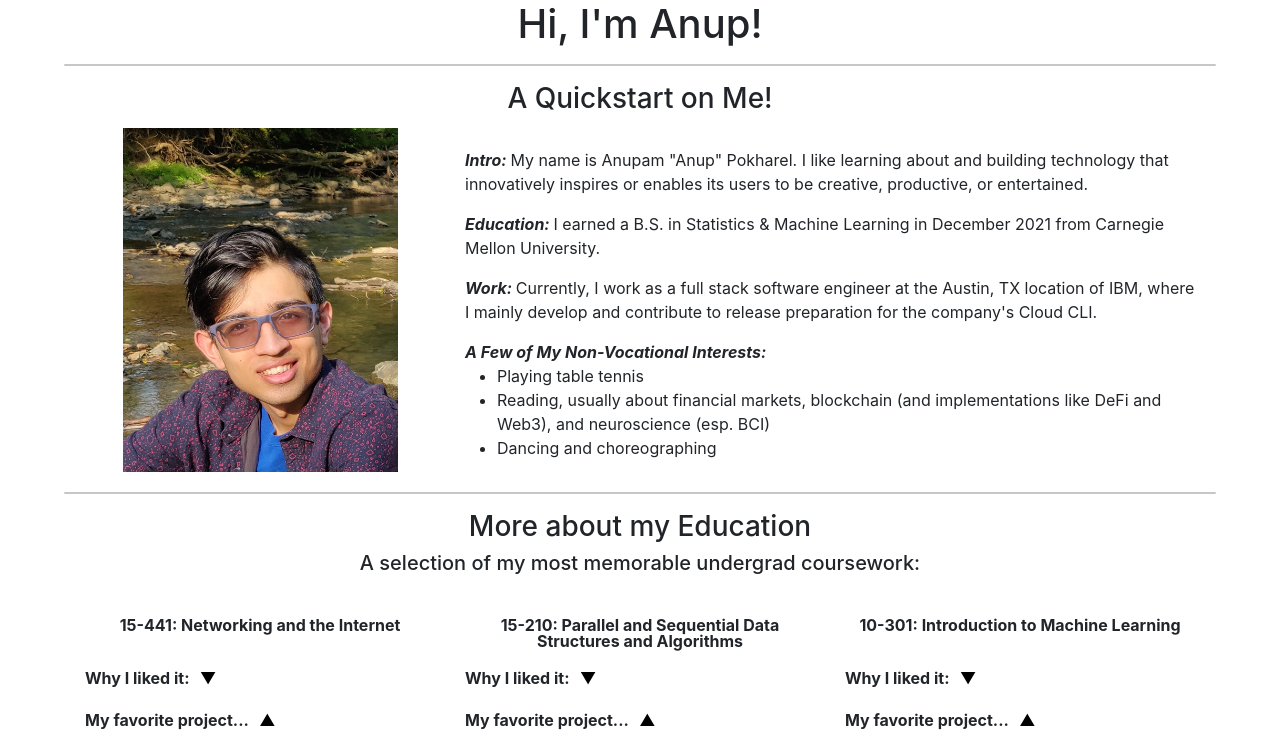
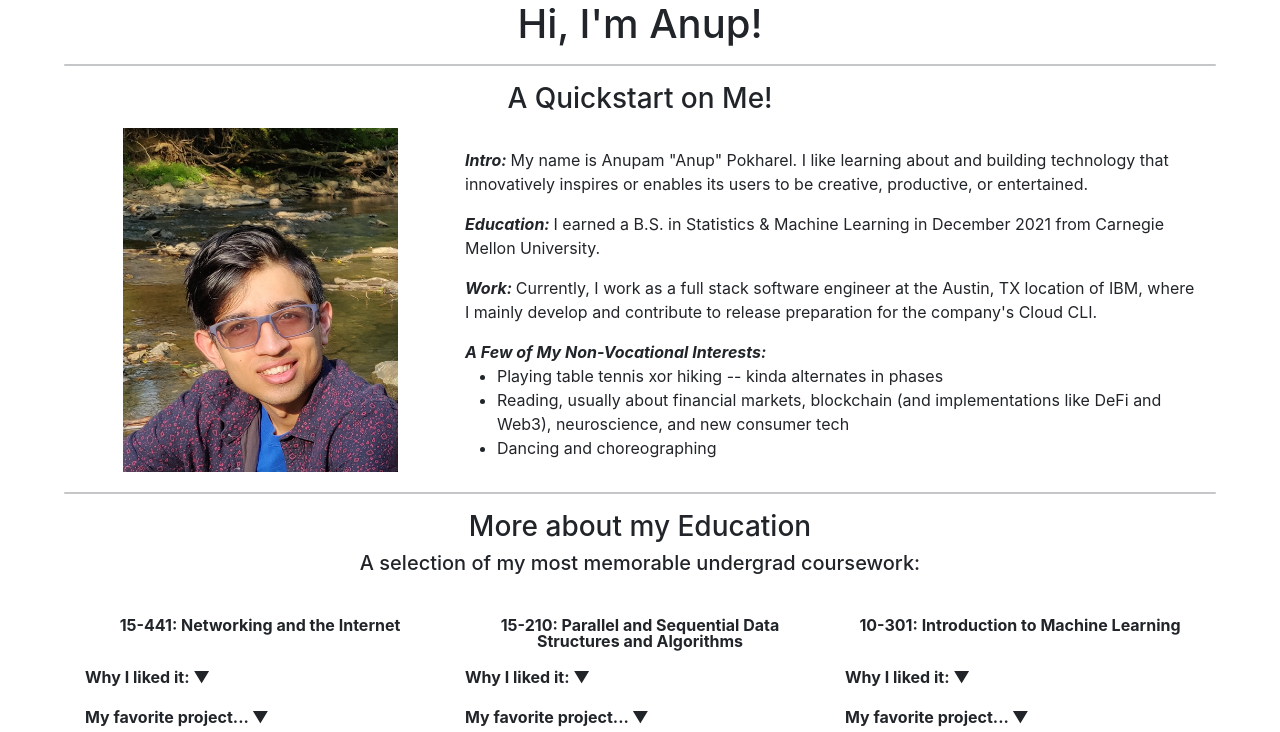
Before and after one commit to onebuddingnerd/react-root, a React (Create React App) app: page / in a window 1280 px wide. Shown: the top 732 px of the page. Built offline with nearby package versions, Linux system fonts and the light colour scheme.

Commit message:
few tweaks

```diff
--- a/src/App.js
+++ b/src/App.js
@@ -87,8 +87,8 @@ function App() {
 
                 <p> <b><i> Work: </i></b> Currently, I work as a full stack software engineer at the Austin, TX location of IBM, where I mainly develop and contribute to release preparation for the company's Cloud CLI.</p>
 
-                <p> <b> <i> A Few of My Non-Vocational Interests: </i> </b> <ul> <li> Playing table tennis </li>
-                      <li> Reading, usually about financial markets, blockchain (and implementations like DeFi and Web3), and neuroscience (esp. BCI)</li>
+                <p> <b> <i> A Few of My Non-Vocational Interests: </i> </b> <ul> <li> Playing table tennis xor hiking -- kinda alternates in phases </li>
+                      <li> Reading, usually about financial markets, blockchain (and implementations like DeFi and Web3), neuroscience, and new consumer tech</li>
                       <li> Dancing and choreographing </li>
                     </ul> </p>
               </div>
@@ -107,12 +107,12 @@ function App() {
               <div class="col-lg-4 col-md-12 col-sm-12">
                 <ClassDescDiv Name="15-441: Networking and the Internet"
                 Desc="15-441 provided a thorough inquiry into the underpinnings of the internet. Course content started with foundational principles of robust and interoperable connectivity among dispersed endpoints, to contextualize algorithmic thinking within internet design paradigms like distance-vector routing, and then delved into the inner workings of each layer of the OSI model. The course's projects markedly leveled-up my skillset in highly intensive analysis at very low-levels of programs' control flows: they routinely entailed replicating and precisely altering large components of flagship protocols of the industry's state-of-the-art, like TCP, to deliver operational behavior meeting desirable network attributes (end-to-end correctness, congestion control, etc.). I particularly enjoyed that my prior learning of computer systems topics like multithreading, mutual exclusion, and lean memory management were maximally utilized in projects where correctness depended on well-reasoned and meticulous application of the relevant techniques."
-                Project="...was an implementation of an adaptive bitrate proxy functioning as an intermediary for a server delivering video feeds to multiple clients at the highest qualities transmissible without delays, as constrained by real-time calculations of network throughput based on each active connection's round-trip. The project also pre-required use of an HTTP parser, coded nearly from-scratch earlier in the course, to fully control the processing of requests and responses." />
+                Project="...was an implementation of an adaptive bitrate proxy functioning as an intermediary for a server delivering video feeds to multiple clients at the highest qualities transmissible without delays, as constrained by real-time calculations of network throughput based on each active connection's round-trip. The project also pre-required use of an HTTP request handler with a parser, coded nearly from-scratch earlier in the course, to better control the exact pre-/post-conditions surrounding redirections to the proxy." />
               </div>
 
               <div class="col-lg-4 col-md-12 col-sm-12">
                 <ClassDescDiv Name="15-210: Parallel and Sequential Data Structures and Algorithms"
-                Desc="15-210's curriculum centered around in-depth analysis of computation tasks such as graph pathing optimization for opportunities to upgrade performance by parallel speedup (and the practical tradeoffs in overhead incurred in its pursuit). I learned a wide variety of algorithmic intuitions for achieving--and rigorously proving the mathematical soundness of--the best complexity class of implementation runtime (and ancillary work, e.g. optimal data-collating/-retrieval), for many frequently-encountered flavors of logical problems. This was also the highest-level course I took that had its programming exclusively in SML/NJ, a functional programming language that I developed an unexpected penchant for in this course's pre-requisite: but my experience as a doubter-turned-enthusiast is far from unique, as there's never a shortage of students advertising the course's slogan &quot;functions are values&quot; on the Carnegie Mellon campus!"
+                Desc={["15-210's curriculum centered around in-depth analysis of computation tasks such as graph pathing optimization for opportunities to upgrade performance by parallel speedup (and the practical tradeoffs in overhead incurred in its pursuit). I learned a wide variety of algorithmic intuitions for achieving--and rigorously proving the mathematical soundness of--the best complexity class of implementation runtime (and ancillary work, e.g. optimal data-collating/-retrieval), for many frequently-encountered flavors of logical problems. This was also the highest-level course I took that had its programming exclusively in SML/NJ, a functional programming language that I developed an unexpected penchant for in this course's pre-requisite: but my experience as a doubter-turned-enthusiast is far from unique, as the course lectures steadfastly uphold the mantra that \"functions are values\" (check out the", <a href='http://www.cs.cmu.edu/~15150/faq.html'> bottom FAQ item</a>, ", xD) and convince students about the conceptual elegance of that central idea."]}
                 Project="...was the creation of a program that performs &quot;seam-carving&quot; on an input image, enabling unequal downsizing across the vertical and horizontal dimensions with robust preservation of critical features and overall proportionality of pictured subjects/objects. It was fascinating that this process reduced to a traversal-minimization problem (based on the Bellman Ford algorithm) upon representing pixels as individual contributors of &quot;energy&quot;, quantitatively captured by finite-difference estimations of gradients, in an image." />
               </div>
 
@@ -130,9 +130,9 @@ function App() {
         <h3> <center> Self-Directed Projects </center> </h3>
         <br></br>
         <center><b><i></i></b> </center>
-        <div class="container">
+        {/* <div class="container">
           <ProjectDescDiv/>
-        </div>
+        </div> */}
         <br></br>
 
         <center>
--- a/src/ClassDescDiv.js
+++ b/src/ClassDescDiv.js
@@ -1,5 +1,6 @@
 
 import * as React from 'react';
+import Collapsible from 'react-collapsible';
 
 const divCss = `
 div.scroll {
@@ -25,29 +26,28 @@ div.divCourseTitle {
 }
 `
 
+const myTriggerStyle = {
+    text: "bold",
+}
+
 export default class ClassDescDiv extends React.Component {
 
     state = {
-        ModeDescription: 'Hidden',
         DescriptionToggleIcon: '▼',
-        ModeProject: 'NotHidden',
-        ProjectToggleIcon: '▲'
+        ProjectToggleIcon: '▼'
     }
 
-    toggleDescription = (val, toggleVal) => {
-        const newValue = val === 'Hidden' ? 'NotHidden' : 'Hidden'
-        const newToggleValue = toggleVal === '▼' ? '▲' : '▼'
+    toggleDescription = () => {
+        // console.log('hi from toggler')
+        const newToggleValue = this.state.DescriptionToggleIcon === '▼' ? '▲' : '▼'
         this.setState({
-            ModeDescription: newValue,
             DescriptionToggleIcon: newToggleValue
         });
     }
 
-    toggleProject = (val, toggleVal) => {
-        const newValue = val === 'Hidden' ? 'NotHidden' : 'Hidden'
-        const newToggleValue = toggleVal === '▼' ? '▲' : '▼'
+    toggleProject = () => {
+        const newToggleValue = this.state.ProjectToggleIcon === '▼' ? '▲' : '▼'
         this.setState({
-            ModeProject: newValue,
             ProjectToggleIcon: newToggleValue
         })
     }
@@ -62,24 +62,27 @@ export default class ClassDescDiv extends React.Component {
                         <center><p> <b> {this.props.Name} </b> </p>  </center>
                     </div>
 
-                    <span style={{display: "inline"}}>
+                    {/* <span style={{display: "inline"}}>
                         <p> <b>Why I liked it:</b> <button class="toggle" onClick={ () => this.toggleDescription(this.state.ModeDescription, this.state.DescriptionToggleIcon) }> {this.state.DescriptionToggleIcon} </button> </p>
-                    </span>
-                    { this.state.ModeDescription === "Hidden" ?
-                        <p></p>
-                    :
-                        <p> {this.props.Desc} <br/> </p>
+                    </span> */}
+                    <Collapsible trigger={'Why I liked it: ' + this.state.DescriptionToggleIcon} triggerStyle={{"font-weight":"bold"}}
+                                    onOpen={this.toggleDescription}
+                                    onClose={this.toggleDescription}
+                                    >
+                        <p> {this.props.Desc} </p>
+                    </Collapsible>
+                    {this.DescriptionToggleIcon === '▼' ? <br/> : <p></p>}
 
-                    }
-
-                    <span style={{display: "inline"}}>
+                    {/* <span style={{display: "inline"}}>
                         <p><b>My favorite project...</b> <button class="toggle" onClick={ () => this.toggleProject(this.state.ModeProject, this.state.ProjectToggleIcon) }> {this.state.ProjectToggleIcon} </button> </p>
-                    </span>
-                    { this.state.ModeProject === "Hidden" ?
-                        <p></p>
-                    :
-                        <p> {this.props.Project} <br/> </p>
-                    }
+                    </span> */}
+                    <Collapsible open={true} trigger={'My favorite project... ' + this.state.ProjectToggleIcon} triggerStyle={{"font-weight":"bold"}}
+                                    onOpen={this.toggleProject}
+                                    onClose={this.toggleProject}
+                                    >
+                        <p> {this.props.Project} </p>
+                    </Collapsible>
+                    <br/>
             </div>
         )
     }
--- a/src/ProjectDescDiv.js
+++ b/src/ProjectDescDiv.js
@@ -10,6 +10,7 @@ export default class ClassDescDiv extends React.Component {
     }
 
     toggleExposureIcon = () => {
+        console.log('hi from toggler - project')
         const newIcon = this.state.DescriptionExposureIcon === '▼' ? '▲' : '▼'
         this.setState({
             DescriptionExposureIcon: newIcon
```
